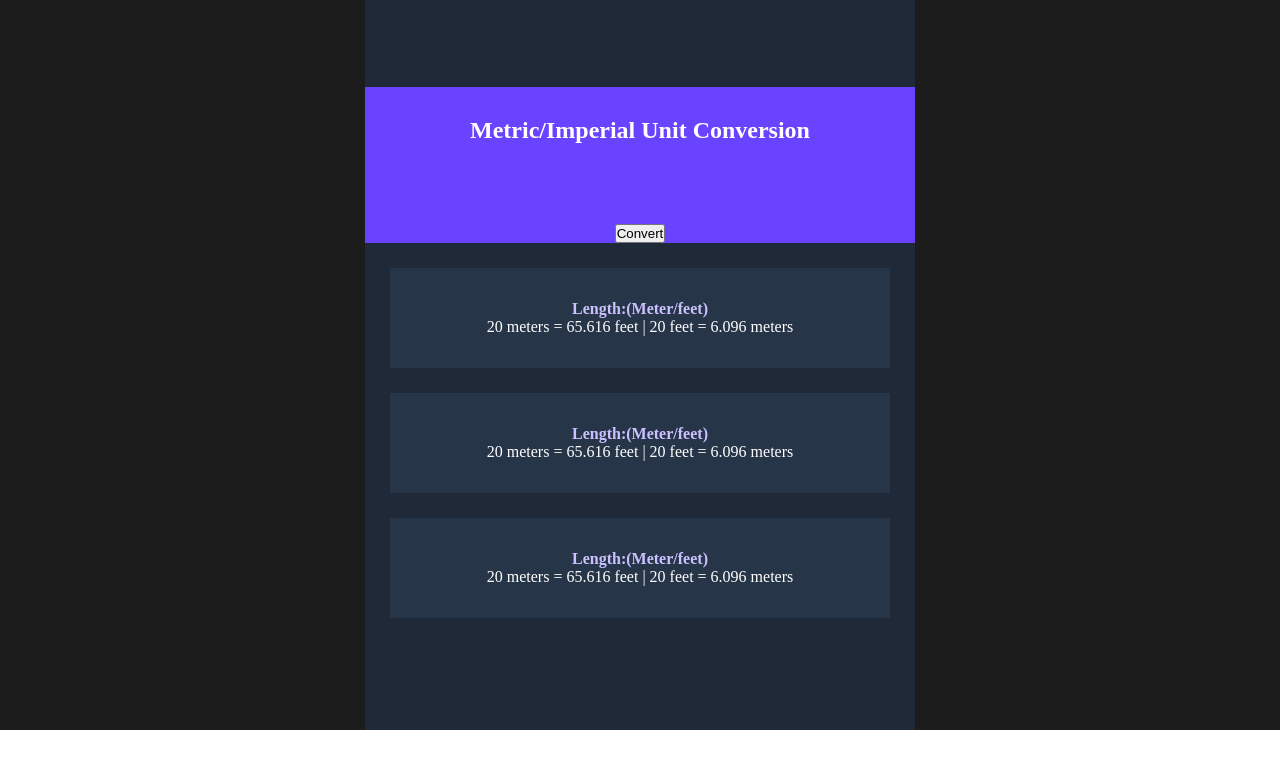
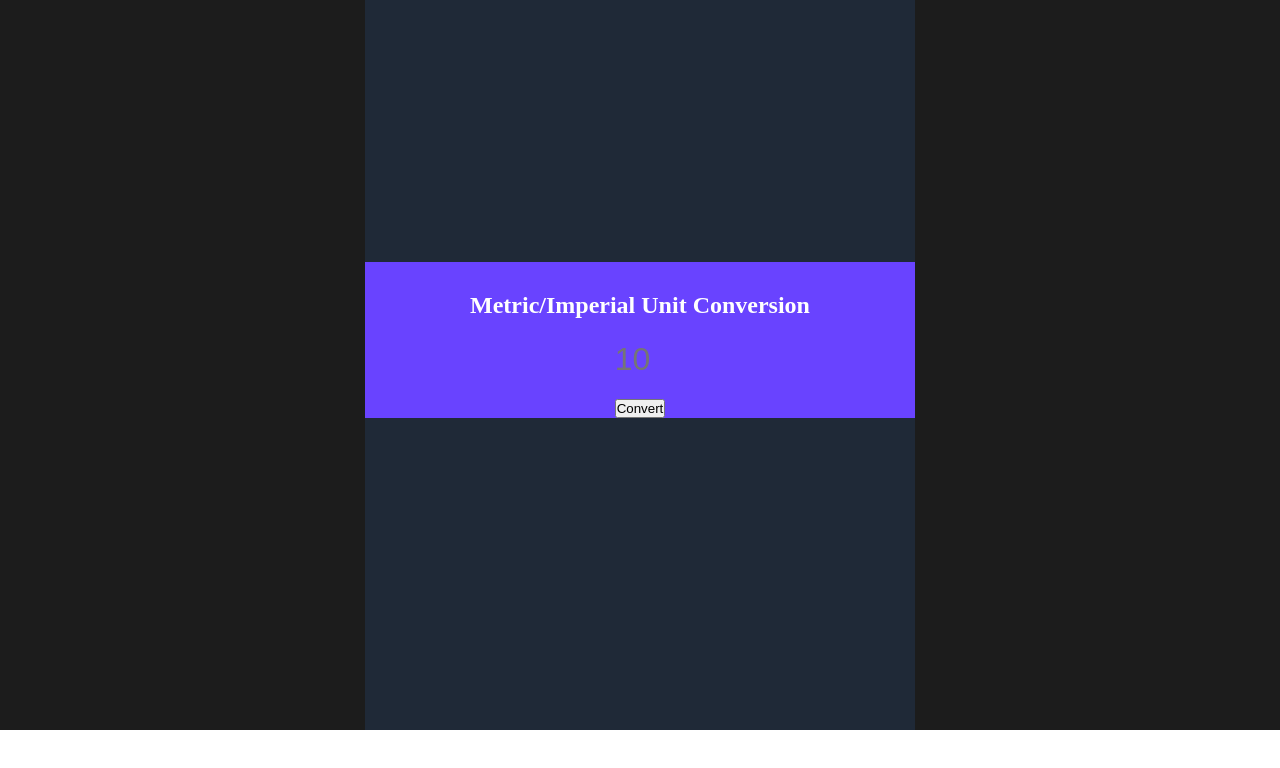
Before and after one commit to mypaxpax/unit-converter, a plain HTML site: page index.html in a window 1280 px wide. Drawn offline with Linux system fonts and the light colour scheme.

Commit message:
renaming

```diff
--- a/index.html
+++ b/index.html
@@ -12,11 +12,16 @@
       <div class="main">
         <div class="main-top">
           <h2>Metric/Imperial Unit Conversion</h2>
-          <input type="number" class="input-el" />
-          <button class="convert-btn">Convert</button>
+          <input
+            id="input-val"
+            type="number"
+            class="input-el"
+            placeholder="10"
+          />
+          <button id="convert-btn" class="convert-btn">Convert</button>
         </div>
         <div class="main-bottom">
-          <card class="cards">
+          <!-- <card class="cards">
             <h4>Length:(Meter/feet)</h4>
             <p>20 meters = 65.616 feet | 20 feet = 6.096 meters</p>
           </card>
@@ -27,7 +32,7 @@
           <card class="cards">
             <h4>Length:(Meter/feet)</h4>
             <p>20 meters = 65.616 feet | 20 feet = 6.096 meters</p>
-          </card>
+          </card> -->
         </div>
       </div>
     </div>
```
